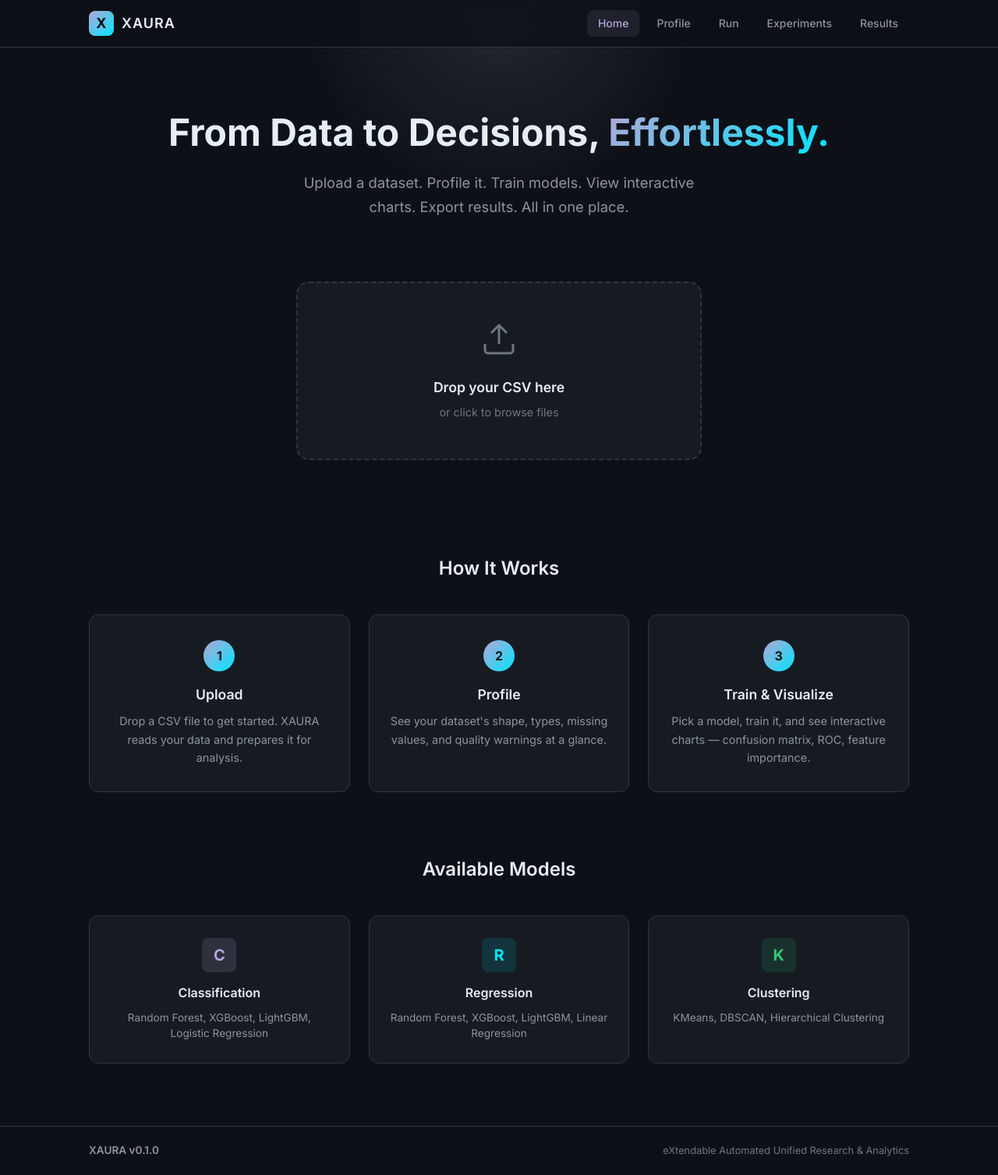
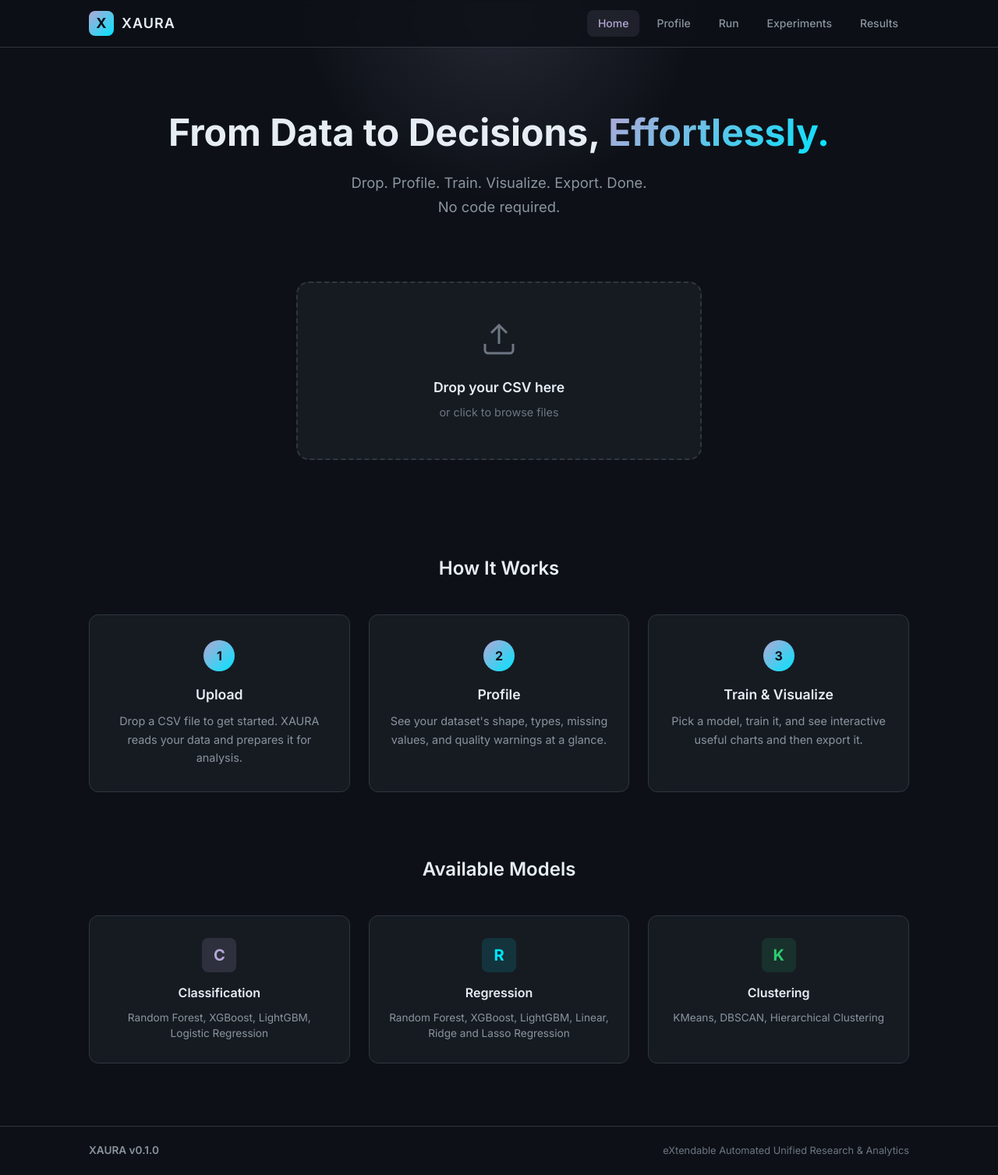
Before and after one commit to Vinamra3215/Xaura, a FastAPI app: page / in a window 1280 px wide. Shown: the whole page at 78% size. Run offline with FastAPI, Linux system fonts and the light colour scheme; parts of the project's set-up code (start-up, migrations or seed data) failed here and were passed over; some libraries are stand-ins or nearby versions.

Commit message:
Updating the text

```diff
--- a/src/xaura/server/templates/index.html
+++ b/src/xaura/server/templates/index.html
@@ -12,8 +12,8 @@
         <span class="hero-gradient">Effortlessly.</span>
     </h1>
     <p class="hero-subtitle">
-        Upload a dataset. Profile it. Train models. View interactive charts.
-        Export results. All in one place.
+        Drop. Profile. Train. Visualize. Export. Done.<br>
+        No code required.
     </p>
 </section>
 
@@ -63,8 +63,7 @@
         <div class="step-card">
             <div class="step-number">3</div>
             <h3 class="step-title">Train & Visualize</h3>
-            <p class="step-desc">Pick a model, train it, and see interactive charts — confusion matrix, ROC, feature
-                importance.</p>
+            <p class="step-desc">Pick a model, train it, and see interactive useful charts and then export it.</p>
         </div>
     </div>
 </section>
@@ -81,7 +80,7 @@
         <div class="model-card">
             <div class="model-icon regression">R</div>
             <h4>Regression</h4>
-            <p>Random Forest, XGBoost, LightGBM, Linear Regression</p>
+            <p>Random Forest, XGBoost, LightGBM, Linear, Ridge and Lasso Regression</p>
         </div>
         <div class="model-card">
             <div class="model-icon clustering">K</div>
```
